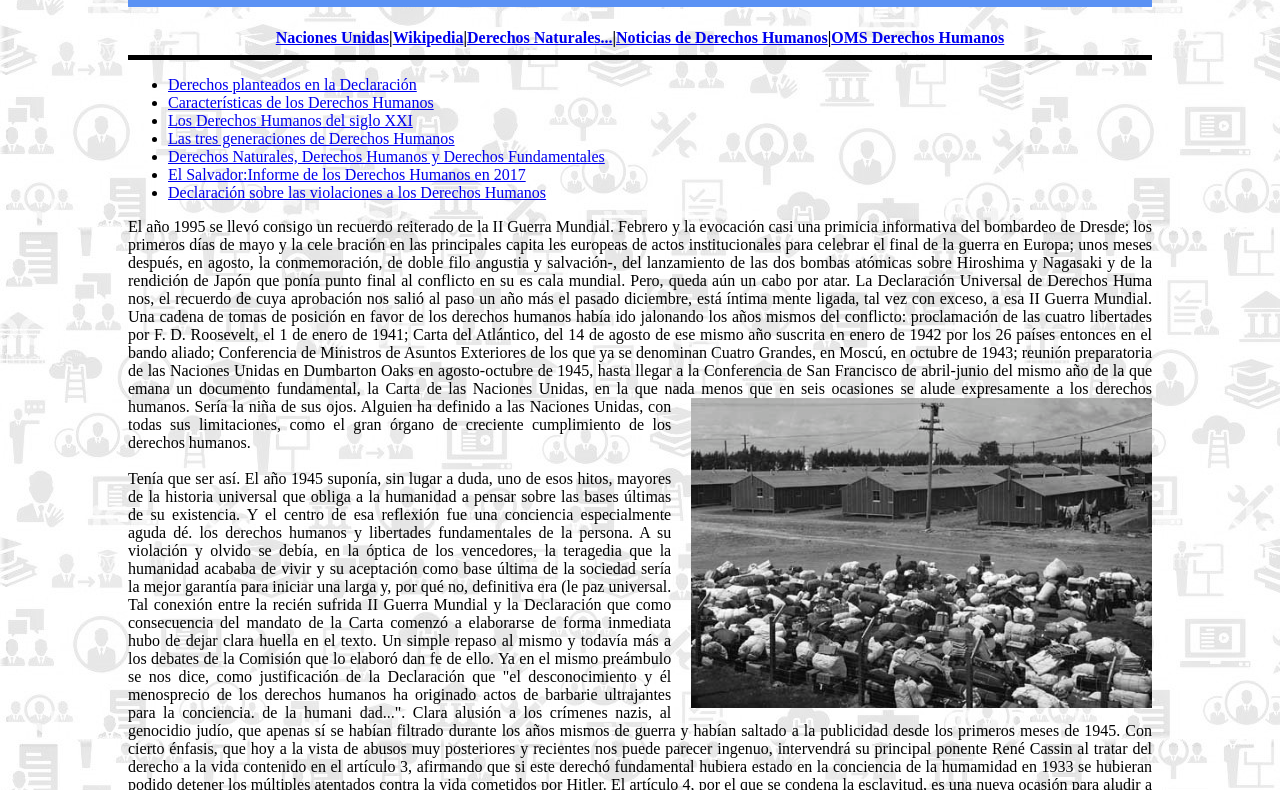
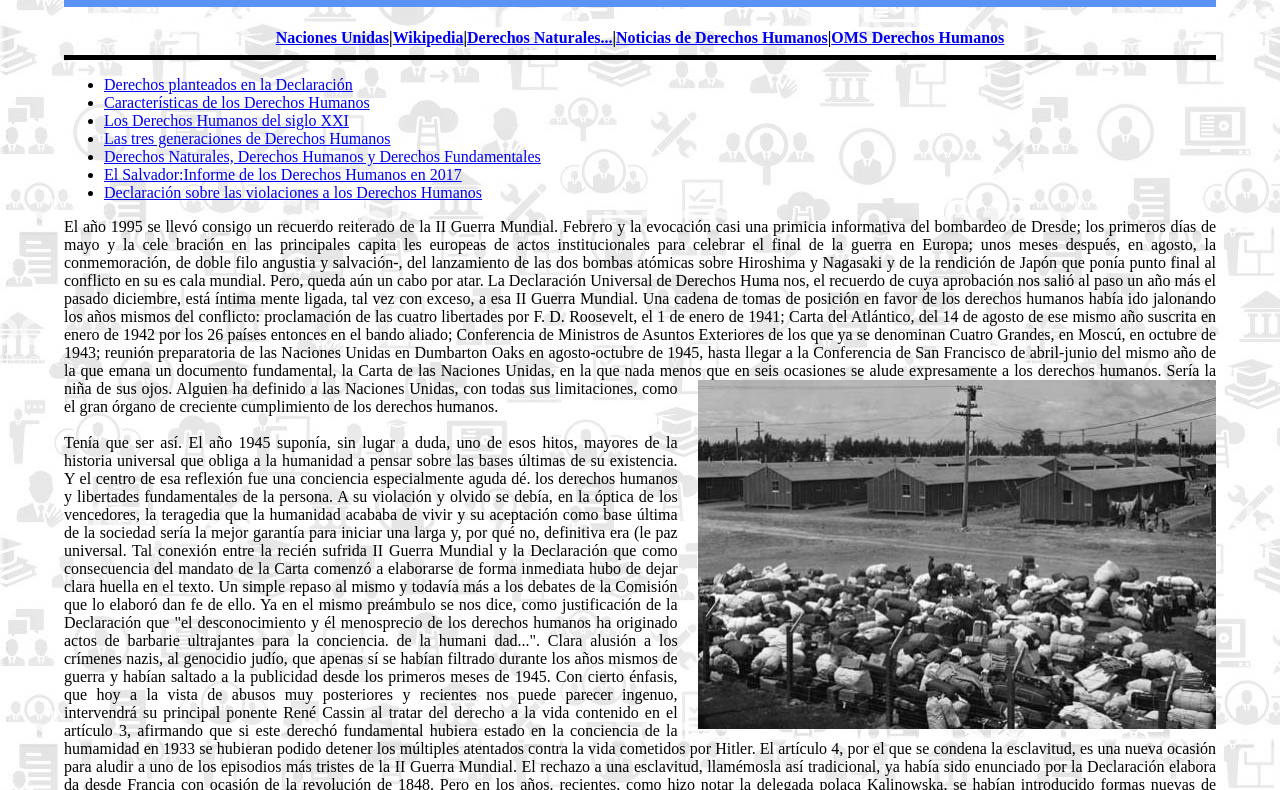
Before and after one commit to ALAR03/Derechos-Humanos, a plain HTML site: page proyecto4.html in a window 1280 px wide. Shown: the part 285-1075 px from the top of the page. Drawn offline with Linux system fonts and the light colour scheme.

Commit message:
Update proyecto4.html

```diff
--- a/proyecto4.html
+++ b/proyecto4.html
@@ -6,7 +6,7 @@
 <meta name="viewport" content="width=device-width" user-sacalable="no">
 <title>previo a los Derechos Humanos</title>
 </head>
-<body leftmargin="10%" rightmargin="10%" bottommargin="50%" background="fondo1.jpg" align="justify">
+<body leftmargin="5%" rightmargin="5%" bottommargin="50%" background="fondo1.jpg" align="justify">
 <!--Andrea Lorena Alvarez Rivas #3 segundo año de bachillerato "A"-->
 <font face="cambria math" size="3" color="black">
 <div align="center">
```
